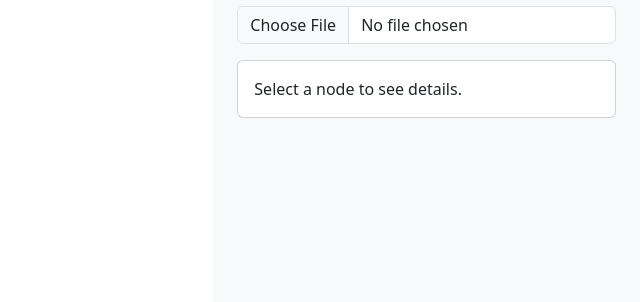
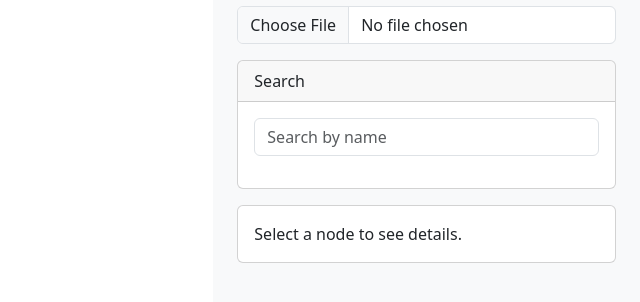
Before and after one commit to junedr375/family_tree, a React (Create React App) app: page / in a window 1280 px wide. Shown: the part 306-608 px from the top of the page, without its empty margins (640-1280 px from the left). Built offline with nearby package versions, Linux system fonts and the light colour scheme.

Commit message:
[UPDATE]|Added Card hightlight and Search

```diff
--- a/src/App.js
+++ b/src/App.js
@@ -15,6 +15,7 @@ import { NODE_TYPE, GENDER } from './constants';
 import { getLayoutedElements } from './utils/layout';
 
 const App = () => {
+  const [searchQuery, setSearchQuery] = useState('');
   const [nodes, setNodes] = useState([
     { id: uuidv4(), type: 'custom', data: { name: 'Family Head', imageUrl: '', gender: GENDER.MALE, nodeType: NODE_TYPE.ROOT, childIds: [] }, position: { x: 250, y: 5 } }
   ]);
@@ -371,6 +372,7 @@ const App = () => {
             onEdgesChange={onEdgesChange}
             onConnect={onConnect}
             onNodeClick={onNodeClick}
+            searchQuery={searchQuery}
           />
         </Col>
         <Col xs={4} className="bg-light p-4">
@@ -445,7 +447,7 @@ const App = () => {
               </Col>
             </Row>
           </div>
-          <DetailsPanel key={selectedNode ? selectedNode.id : 'no-node'} selectedNode={selectedNode} updateNodeData={updateNodeData} deleteNode={deleteNode} />
+          <DetailsPanel key={selectedNode ? selectedNode.id : 'no-node'} selectedNode={selectedNode} updateNodeData={updateNodeData} deleteNode={deleteNode} searchQuery={searchQuery} onSearchChange={setSearchQuery} />
         </Col>
       </Row>
     </Container>
--- a/src/components/CustomNode.js
+++ b/src/components/CustomNode.js
@@ -11,6 +11,7 @@ const CrownIcon = () => (
 
 const CustomNode = ({ data, selected }) => {
   const isFamilyHead = data.nodeType === NODE_TYPE.ROOT;
+  const isHighlighted = data.isHighlighted;
 
   let cardBgColor = '#fff'; // Default white background
   if (data.nodeType === NODE_TYPE.SPOUSE) {
@@ -32,6 +33,7 @@ const CustomNode = ({ data, selected }) => {
     backgroundColor: cardBgColor, // Apply background color
     display: 'flex',
     flexDirection: 'column',
+    border: selected ? '2px solid blue' : (isHighlighted ? '2px solid red' : 'none'), // Highlight border
   };
 
   if (data.nodeType === NODE_TYPE.SPOUSE) {
--- a/src/components/DetailsPanel.js
+++ b/src/components/DetailsPanel.js
@@ -28,7 +28,7 @@ const getCroppedImg = (image, crop) => {
   return canvas.toDataURL('image/jpeg');
 };
 
-const DetailsPanel = ({ selectedNode, updateNodeData, deleteNode }) => {
+const DetailsPanel = ({ selectedNode, updateNodeData, deleteNode, searchQuery, onSearchChange }) => {
   const [name, setName] = useState('');
   const [imageUrl, setImageUrl] = useState('');
   const [childOrder, setChildOrder] = useState('');
@@ -85,12 +85,26 @@ const DetailsPanel = ({ selectedNode, updateNodeData, deleteNode }) => {
     }
   }, [completedCrop]);
 
-  if (!selectedNode) {
-    return <Card><Card.Body>Select a node to see details.</Card.Body></Card>;
-  }
+  return (
+    <>
+      <Card className="mb-3">
+        <Card.Header>Search</Card.Header>
+        <Card.Body>
+          <Form.Group className="mb-3">
+            <Form.Control
+              type="text"
+              placeholder="Search by name"
+              value={searchQuery}
+              onChange={(e) => onSearchChange(e.target.value)}
+            />
+          </Form.Group>
+        </Card.Body>
+      </Card>
 
-  return (
-    <Card>
+      {!selectedNode ? (
+        <Card><Card.Body>Select a node to see details.</Card.Body></Card>
+      ) : (
+        <Card>
       <Card.Header>Edit Details</Card.Header>
       <Card.Body>
         <div className="text-center mb-3">
@@ -158,6 +172,8 @@ const DetailsPanel = ({ selectedNode, updateNodeData, deleteNode }) => {
         </Modal.Footer>
       </Modal>
     </Card>
+      )}
+    </>
   );
 };
 
--- a/src/components/TreeView.js
+++ b/src/components/TreeView.js
@@ -4,10 +4,18 @@ import CustomNode from './CustomNode';
 
 const nodeTypes = { custom: CustomNode };
 
-const TreeView = ({ nodes, edges, onNodesChange, onEdgesChange, onConnect, onNodeClick }) => {
+const TreeView = ({ nodes, edges, onNodesChange, onEdgesChange, onConnect, onNodeClick, searchQuery }) => {
+  const highlightedNodes = nodes.map(node => ({
+    ...node,
+    data: {
+      ...node.data,
+      isHighlighted: searchQuery && node.data.name.toLowerCase().includes(searchQuery.toLowerCase()),
+    },
+  }));
+
   return (
     <ReactFlow
-      nodes={nodes}
+      nodes={highlightedNodes}
       edges={edges}
       onNodesChange={onNodesChange}
       onEdgesChange={onEdgesChange}
```
Also changed, not shown: src/utils/export.js (added, +36 -0 lines).
